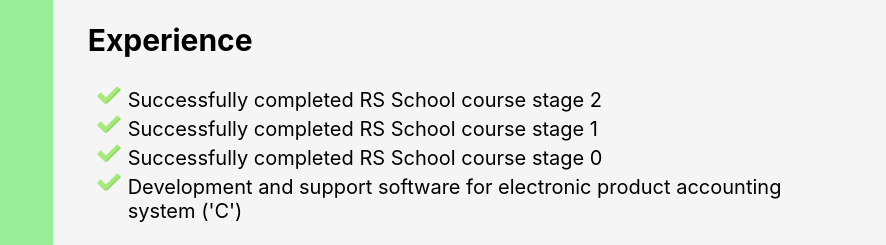
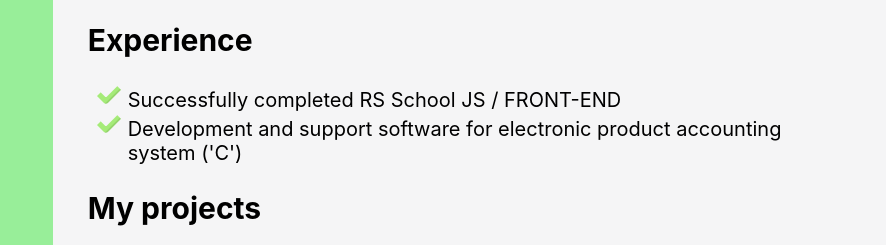
Before and after one commit to ishah148/rsschool-cv, a plain HTML site: page index.html in a window 1280 px wide. Shown: the part 701-946 px from the top of the page, 394-1280 px from the left. Drawn offline with Linux system fonts and the light colour scheme.

Commit message:
update experiance

```diff
--- a/index.html
+++ b/index.html
@@ -113,9 +113,7 @@
             </ul>
             <h1>Experience</h1>
             <ul>
-                <li>Successfully completed RS School course stage 2 </li>
-                <li>Successfully completed RS School course stage 1 </li>
-                <li>Successfully completed RS School course stage 0 </li>
+                <li>Successfully completed RS School JS / FRONT-END </li>
                 <li>Development and support software for electronic product accounting system ('C')</li>
             </ul>
             <h1>My projects</h1>
```
